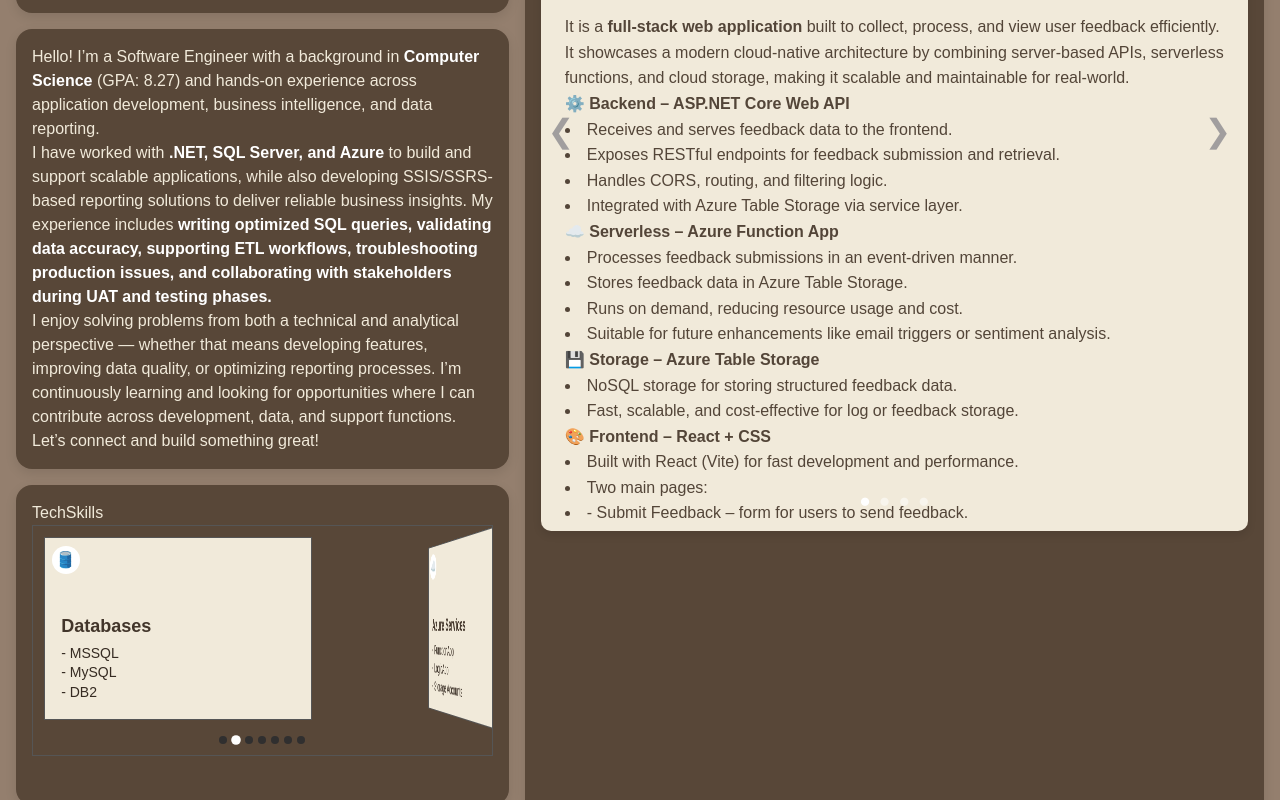
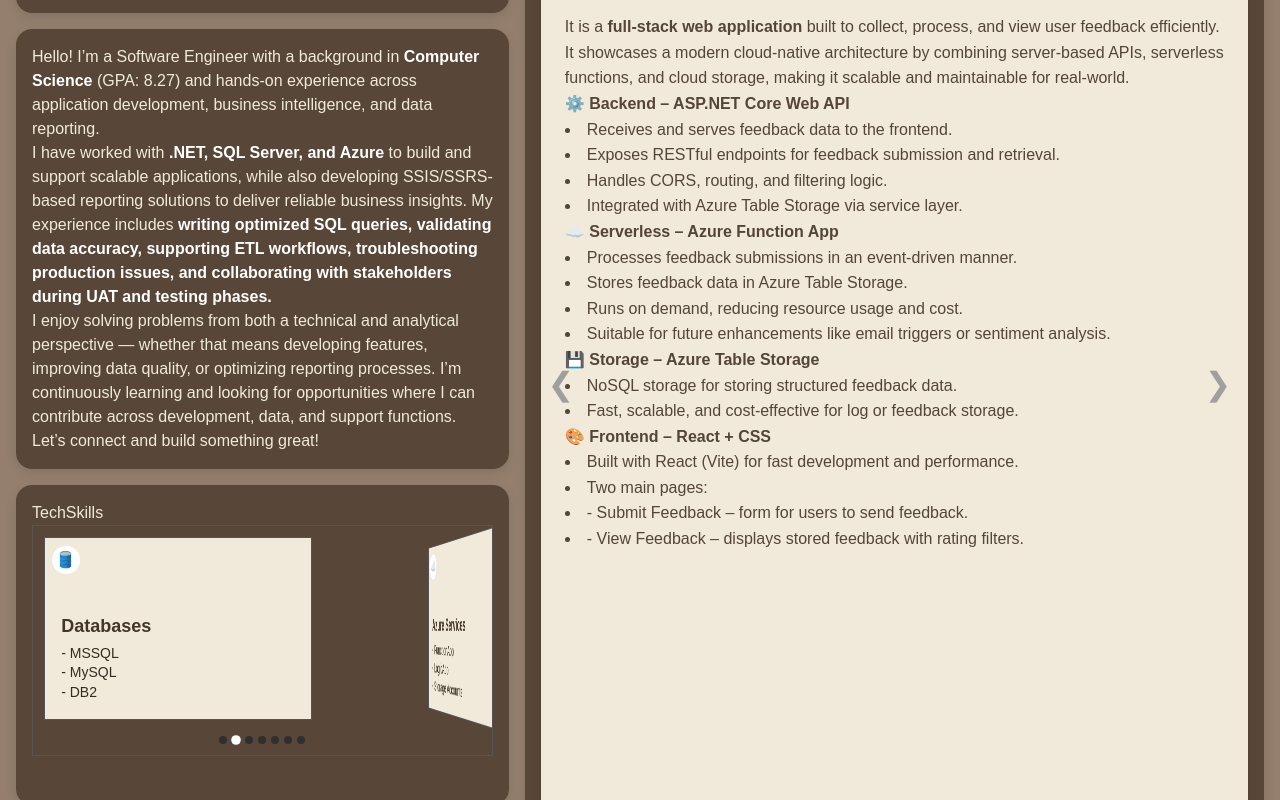
Before and after one commit to e-l-z-a/PortfolioSandra, a React (Vite) app: page / in a window 1280 px wide. Shown: the part 389-1189 px from the top of the page. Built offline with nearby package versions, Linux system fonts and the light colour scheme.

Commit message:
Update ProjectCarousel.css

```diff
--- a/src/components/ProjectCarousel.css
+++ b/src/components/ProjectCarousel.css
@@ -9,7 +9,7 @@
   position: relative;
   width: 100%;
   height: 100%;
-  height: 800px;
+  height: 96%;
   border-radius: 10px;
   overflow: hidden;
   box-shadow: 0 4px 8px rgba(0, 0, 0, 0.1);
```
